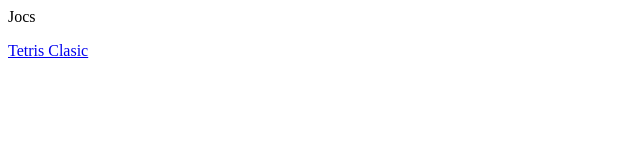
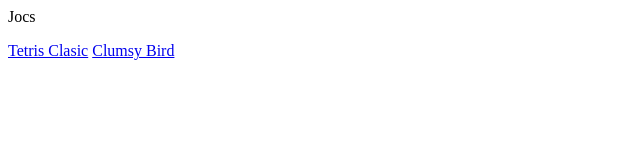
Before and after one commit to nil48f/nil48f.github.io, a plain HTML site: page games/index.html in a window 1280 px wide. Shown: the whole page, without its empty margins (0-640 px from the left). Drawn offline with Linux system fonts and the light colour scheme.

Commit message:
Update index.html

```diff
--- a/games/index.html
+++ b/games/index.html
@@ -6,5 +6,6 @@
   <body>
     <p>Jocs</p>
     <a href="classic-tetris-js-master">Tetris Clasic</a>
+    <a href="clumsy-bird-master">Clumsy Bird</a>
   </body>
 </html>
```
